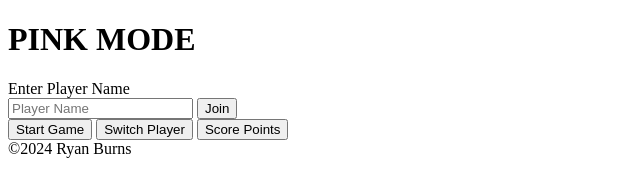
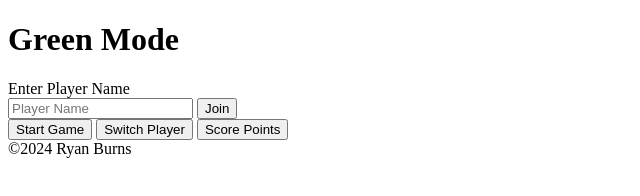
Before and after one commit to ryan-m-burns/JS-Fundamentals-A01, a plain HTML site: page index.html in a window 1280 px wide. Shown: the whole page, without its empty margins (0-640 px from the left). Drawn offline with Linux system fonts and the light colour scheme.

Commit message:
set up html

```diff
--- a/index.html
+++ b/index.html
@@ -5,11 +5,11 @@
     <meta name="viewport" content="width=device-width, initial-scale=1.0" />
     <script src="./scripts/script.js" defer></script>
     <link rel="stylesheet" href="./styles/style.css" />
-    <title>Pink Mode</title>
+    <title>Green Mode</title>
   </head>
   <body>
     <header>
-      <h1>PINK MODE</h1>
+      <h1>Green Mode</h1>
     </header>
     <main>
       <div id="score-board">
```
